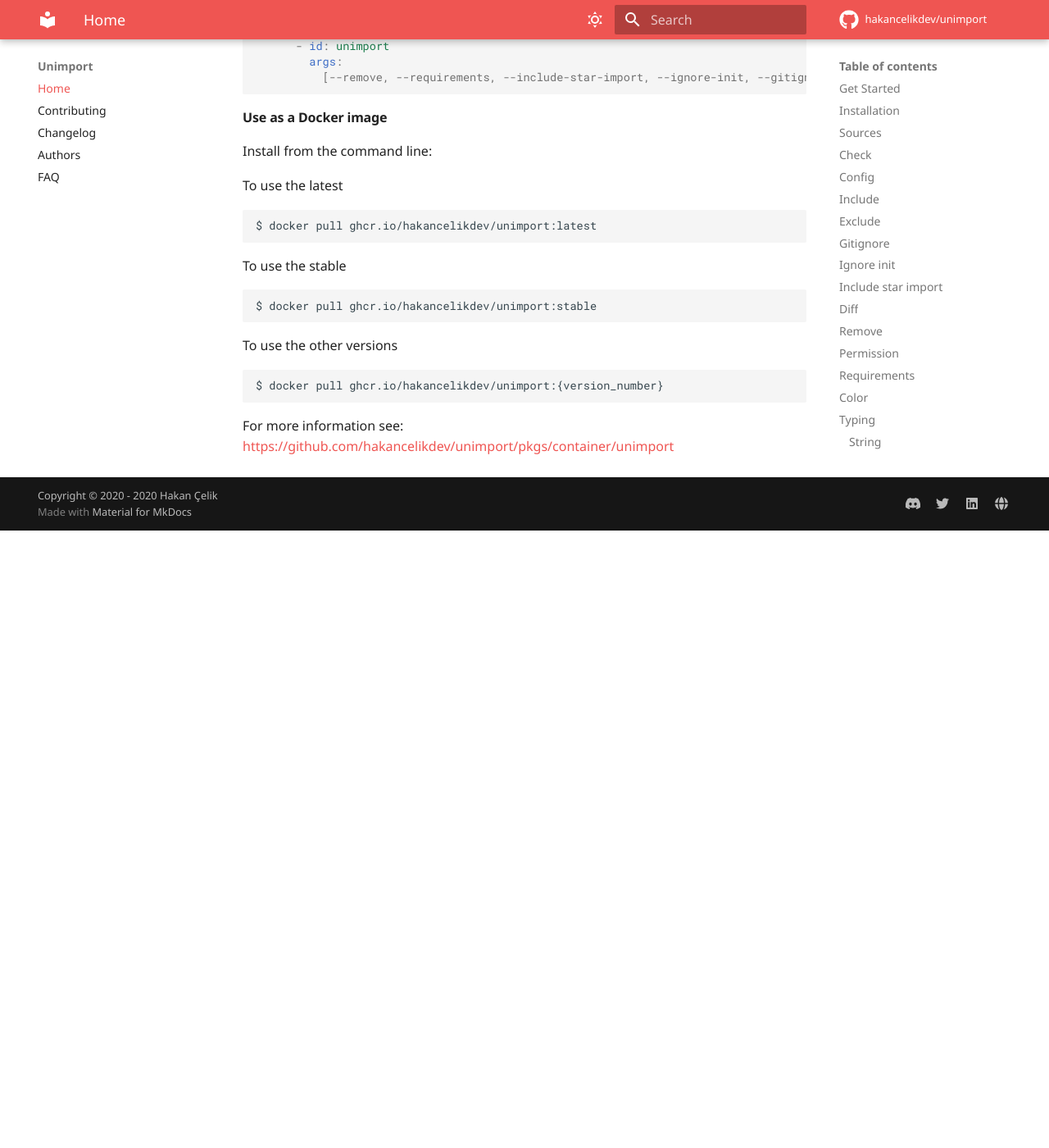
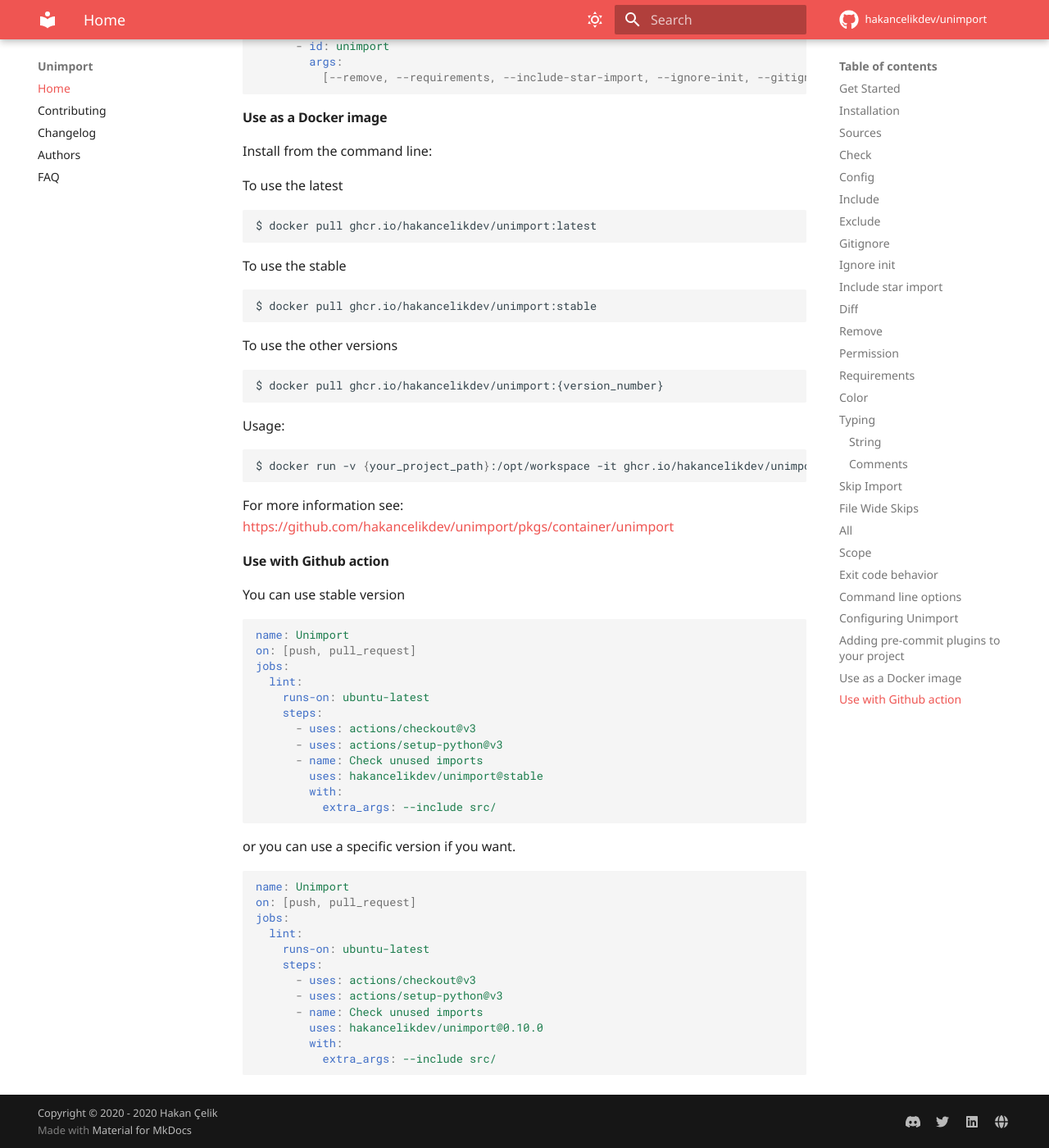
Before and after one commit to hakancelikdev/unimport, an MkDocs documentation site: the page built from docs/index.md, in a window 1280 px wide and 1400 px high, scrolled down 8823 px. Shown: the whole window at 82% size. Built offline with MkDocs 1.6.1 and Material for MkDocs 9.7.7, drawn with Linux system fonts in a browser that asks for light colours; comment, search, counter and statistics services are not loaded; the version menu is left out; before the commit the page ends 9470 px from its top, so only the background shows below that.

Commit message:
#229 Add action.yml (#231)

````diff
--- a/docs/index.md
+++ b/docs/index.md
@@ -479,5 +479,47 @@
 $ docker pull ghcr.io/hakancelikdev/unimport:{version_number}
 ```
 
+Usage:
+
+```shell
+$ docker run -v {your_project_path}:/opt/workspace -it ghcr.io/hakancelikdev/unimport:latest /opt/workspace/ {other_arguments}
+```
+
 For more information see:
 https://github.com/hakancelikdev/unimport/pkgs/container/unimport
+
+## Use with Github action
+
+You can use stable version
+
+```yaml
+name: Unimport
+on: [push, pull_request]
+jobs:
+  lint:
+    runs-on: ubuntu-latest
+    steps:
+      - uses: actions/checkout@v3
+      - uses: actions/setup-python@v3
+      - name: Check unused imports
+        uses: hakancelikdev/unimport@stable
+        with:
+          extra_args: --include src/
+```
+
+or you can use a specific version if you want.
+
+```yaml
+name: Unimport
+on: [push, pull_request]
+jobs:
+  lint:
+    runs-on: ubuntu-latest
+    steps:
+      - uses: actions/checkout@v3
+      - uses: actions/setup-python@v3
+      - name: Check unused imports
+        uses: hakancelikdev/unimport@0.10.0
+        with:
+          extra_args: --include src/
+```
````
Also changed, not shown: .pre-commit-config.yaml (+4 -4 lines), action.yml (added, +15 -0 lines), docs/changelog.md (+2 -1 lines), docs/faq.md (+5 -4 lines), 3 other files.
